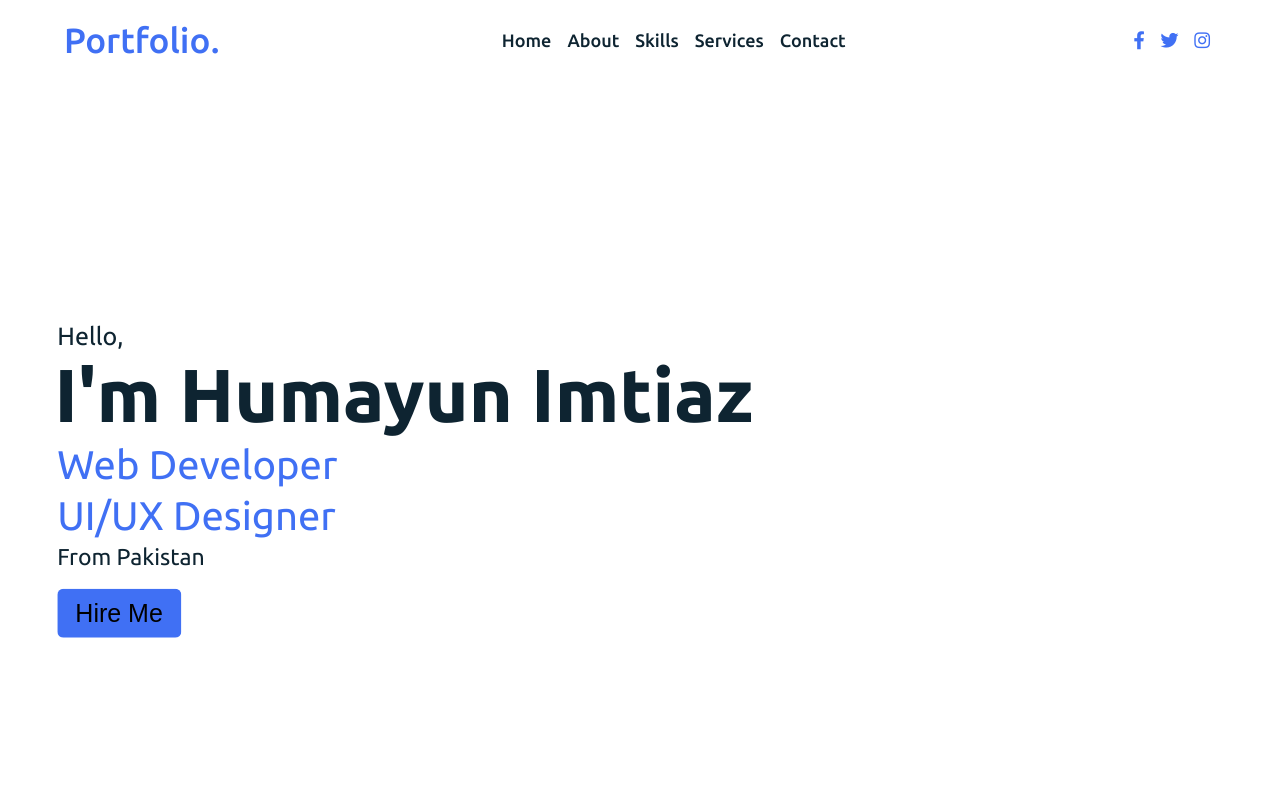
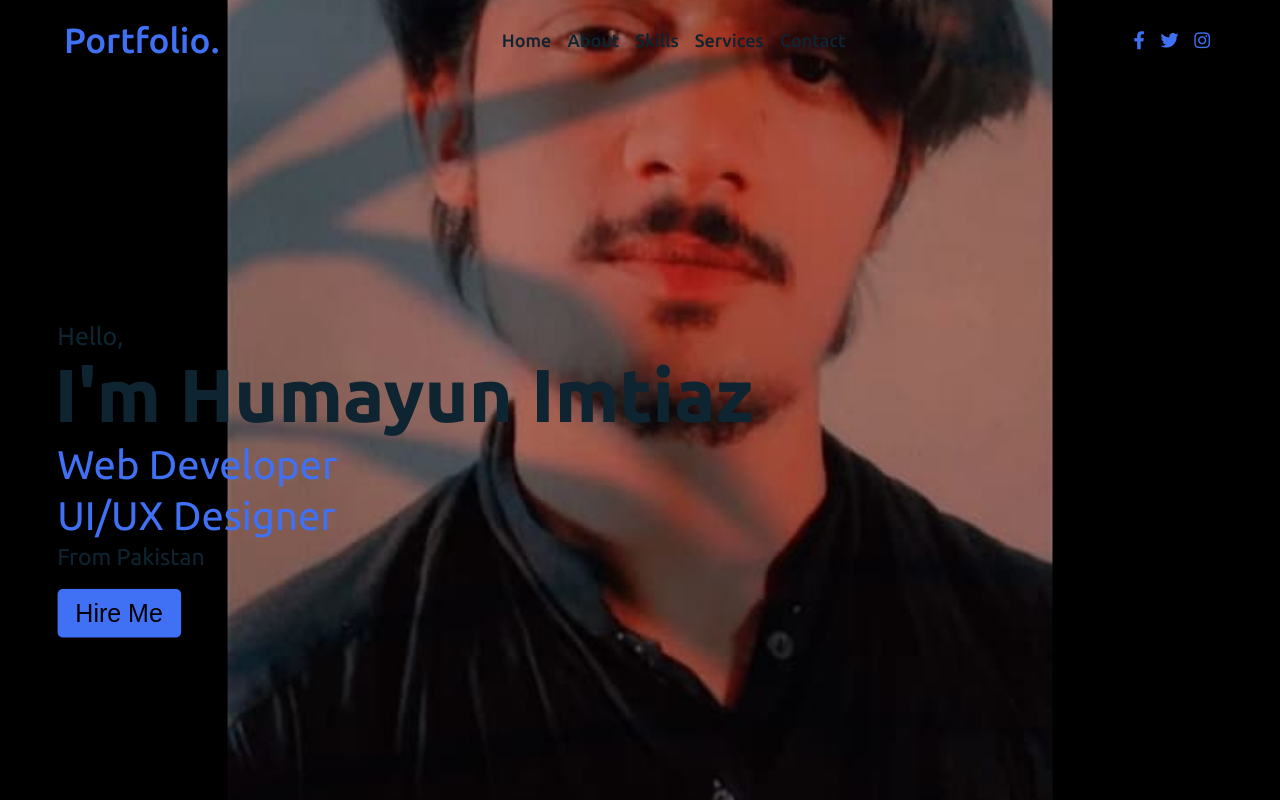
Before and after one commit to Humayun34/Portfolio.github.io, a plain HTML site: page index.html in a window 1280 px wide. Shown: the top 802 px of the page. Drawn offline with Linux system fonts and the light colour scheme.

Commit message:
added new file

```diff
--- a/style.css
+++ b/style.css
@@ -111,7 +111,7 @@ nav.sticky .menu-btn{
 .home{
   height: 100vh;
   width: 100%;
-  background: url("image/First.PNG") no-repeat;
+  background: url("image/screenshot2.PNG") no-repeat;
   background-size: cover;
   background-position: center;
   background-attachment: fixed;
```
